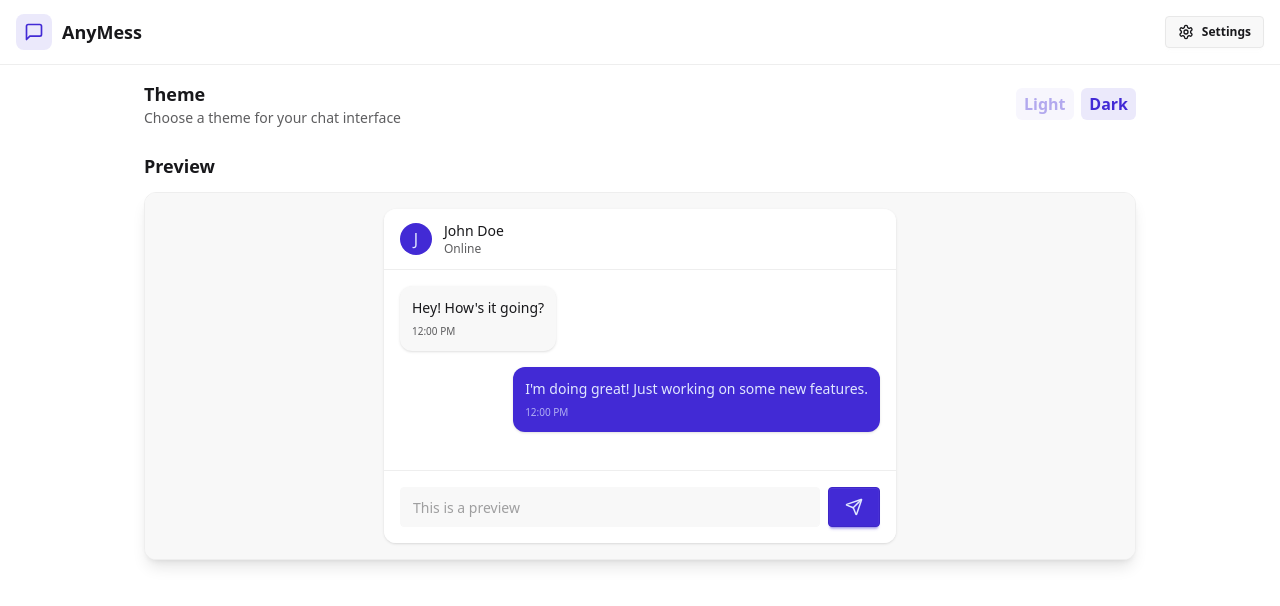
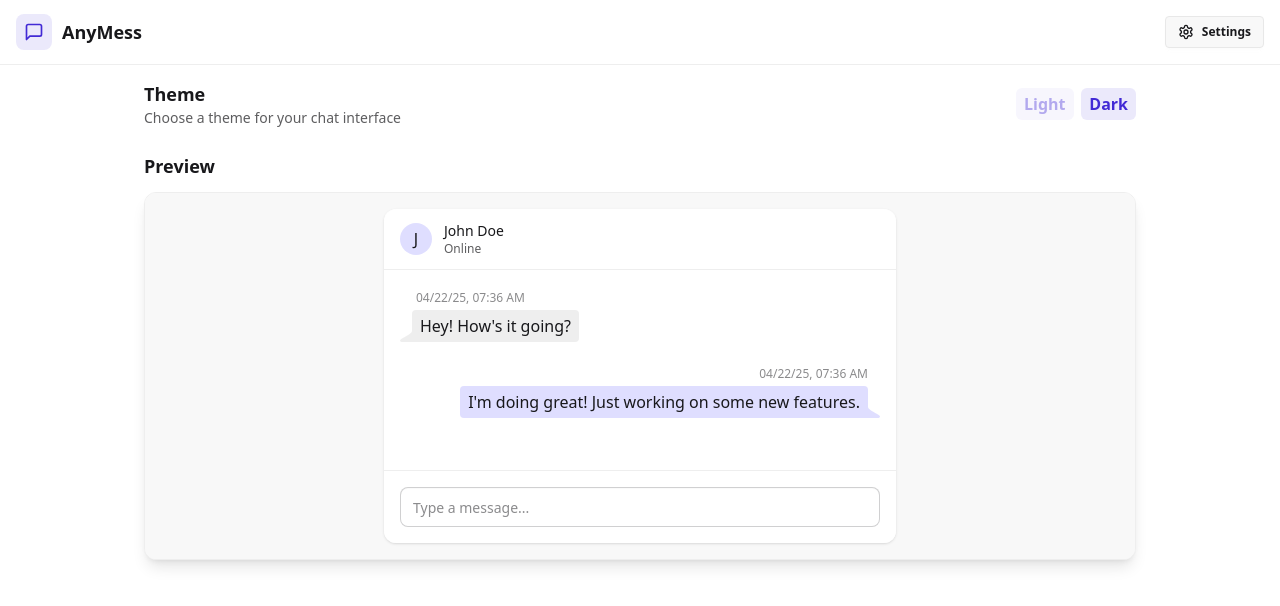
Before and after one commit to dipankar2002/chat-app, a React (Vite) app in the folder frontend/: page /settings in a window 1280 px wide. Shown: the top 606 px of the page. Built offline with nearby package versions, Linux system fonts and the light colour scheme; no server answers.

Commit message:
make the preview section look like the actual chat section, and make the preview part functional

```diff
--- a/frontend/src/pages/SettingPage.jsx
+++ b/frontend/src/pages/SettingPage.jsx
@@ -1,19 +1,40 @@
-import React from 'react';
+import React, { useEffect, useRef, useState } from 'react';
 import { Send } from 'lucide-react';
 import { useAuthStore } from '../store/useAuthStore';
+import { formatMessageTime } from '../lib/utils';
+
+const now = new Date();
+const isoTime = now.toISOString();
 
 const PREVIEW_MESSAGES = [
-  { id: 1, content: "Hey! How's it going?", isSent: false },
-  { id: 2, content: "I'm doing great! Just working on some new features.", isSent: true },
-];
+    { id: 1, content: "Hey! How's it going?", isSent: false, createdAt: "2025-04-22T07:36:30.304+00:00" },
+    { id: 2, content: "I'm doing great! Just working on some new features.", isSent: true, createdAt: "2025-04-22T07:36:50.127+00:00" },
+  ];
 
-const THEMES = [
-  "light",
-  "dark",
-];
 
 const SettingPage = () => {
   const { theme, setTheme } = useAuthStore();
+  const [ text, setText ] = useState('');
+  const messageEndRef = useRef(null);
+
+  const [messages, setMessages] = useState(PREVIEW_MESSAGES);
+
+  useEffect(() => {
+    if(messageEndRef.current && messages) {
+      messageEndRef.current?.scrollIntoView({ behavior: "smooth" });
+    }
+  }, [messages])
+
+  function setMessText() {
+    const newMessage = {
+      id: Date.now(), // Unique ID
+      content: text,
+      isSent: true,
+      createdAt: new Date().toISOString(),
+    };
+    setMessages(prev => [...prev, newMessage]);
+    setText(''); // clear input
+  }
 
   return (
     <div className="h-screen container mx-auto px-4 pt-20 max-w-5xl">
@@ -45,7 +66,7 @@ const SettingPage = () => {
                 {/* Chat Header */}
                 <div className="px-4 py-3 border-b border-base-300 bg-base-100">
                   <div className="flex items-center gap-3">
-                    <div className="w-8 h-8 rounded-full bg-primary flex items-center justify-center text-primary-content font-medium">
+                    <div className="w-8 h-8 rounded-full bg-[#605DFF]/20 flex items-center justify-center text-base-content font-medium">
                       J
                     </div>
                     <div>
@@ -56,46 +77,44 @@ const SettingPage = () => {
                 </div>
 
                 {/* Chat Messages */}
-                <div className="p-4 space-y-4 min-h-[200px] max-h-[200px] overflow-y-auto bg-base-100">
-                  {PREVIEW_MESSAGES.map((message) => (
+                <div className="p-4 space-y-4 min-h-[200px] max-h-[200px] overflow-y-auto bg-base-100" style={{ scrollbarWidth: "none", msOverflowStyle: "none" }}>
+                  {messages.map((message) => (
                     <div
                       key={message.id}
-                      className={`flex ${message.isSent ? "justify-end" : "justify-start"}`}
+                      className={`chat ${message.isSent ? "chat-end" : "chat-start"}`}
                     >
-                      <div
-                        className={`
-                          max-w-[80%] rounded-xl p-3 shadow-sm
-                          ${message.isSent ? "bg-primary text-primary-content" : "bg-base-200"}
-                        `}
-                      >
-                        <p className="text-sm">{message.content}</p>
-                        <p
-                          className={`
-                            text-[10px] mt-1.5
-                            ${message.isSent ? "text-primary-content/70" : "text-base-content/70"}
-                          `}
-                        >
-                          12:00 PM
-                        </p>
+                      <div className="chat-header mb-1">
+                        <time className="text-xs opacity-50 ml-1">
+                          {formatMessageTime(message.createdAt)}
+                        </time>
+                      </div>
+                      <div className={`chat-bubble p-0 ${message.isSent ? "bg-[#605DFF]/20" : ""} flex flex-col text-md`}>
+                        <p className='px-2 py-1'>{message.content}</p>
                       </div>
                     </div>
                   ))}
+                  <div ref={messageEndRef}></div>
                 </div>
 
                 {/* Chat Input */}
                 <div className="p-4 border-t border-base-300 bg-base-100">
-                  <div className="flex gap-2">
+                  <div className="flex items-center gap-2">
                     <input
                       type="text"
-                      className="input input-bordered flex-1 text-sm h-10"
+                      className="w-full input rounded-lg input-md"
                       placeholder="Type a message..."
-                      value="This is a preview"
-                      readOnly
-                      disabled
+                      value={text}
+                      onChange={(e) => setText(e.target.value)}
                     />
-                    <button className="btn btn-primary h-10 min-h-0">
-                      <Send size={18} />
-                    </button>
+                    {text && (
+                      <button
+                        className="btn btn-md btn-circle bg-[#605DFF]/20"
+                        onClick={() => setMessText()}
+                        disabled={!text.trim()}
+                      >
+                        <Send size={20} />
+                      </button>
+                    )}
                   </div>
                 </div>
               </div>
```
